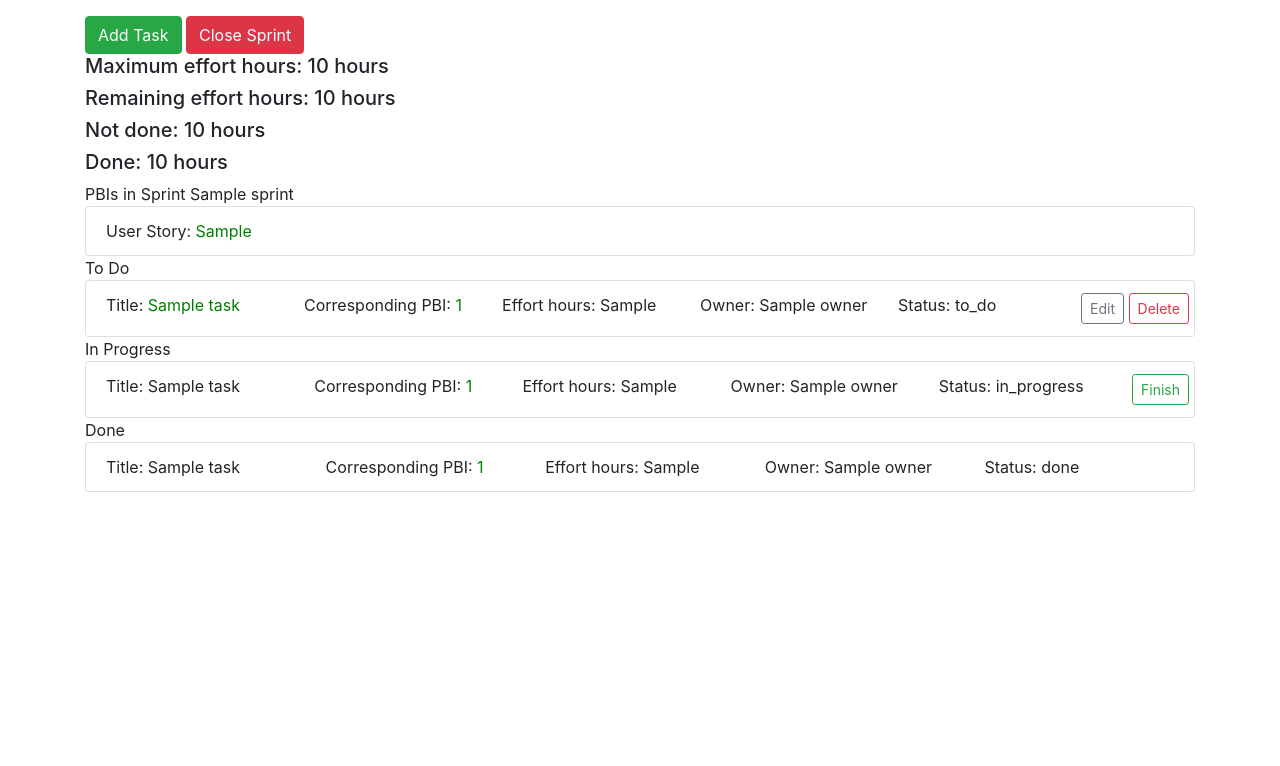
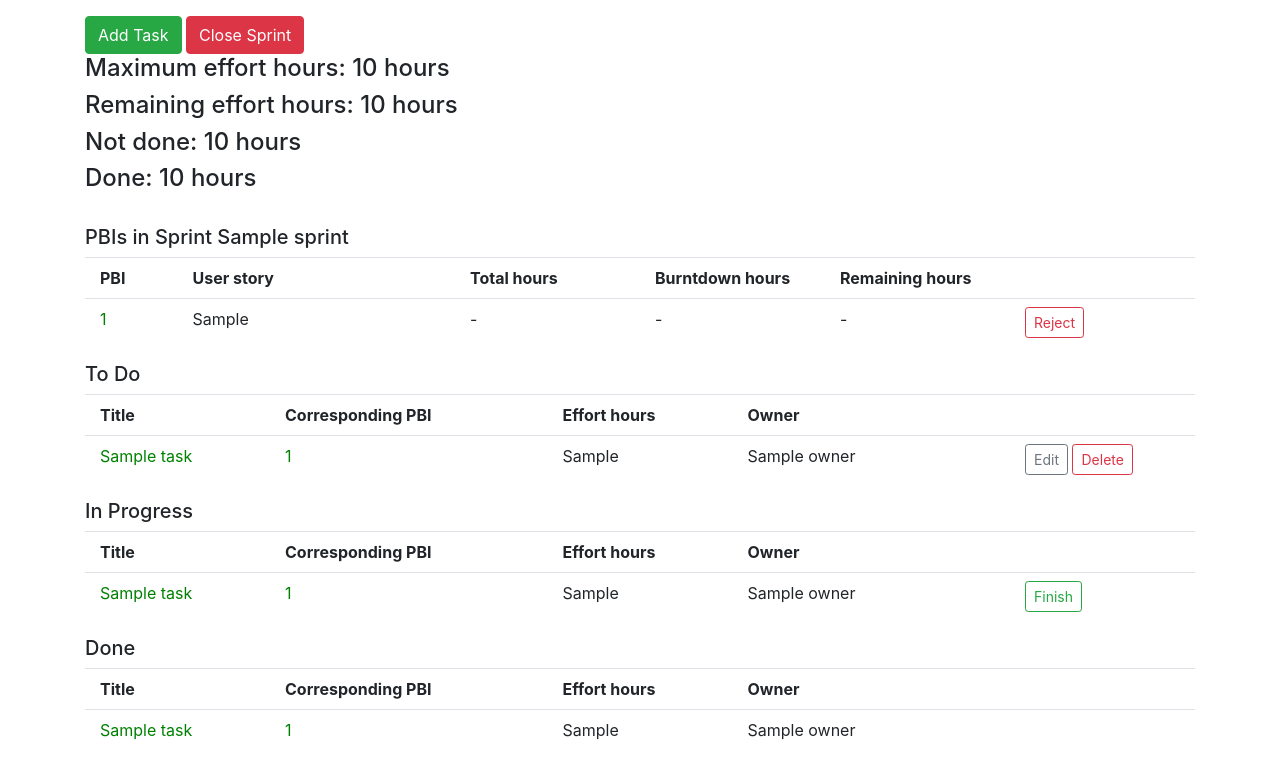
Before and after one commit to andythsu/COMP3297, a Django app: template wolfpack/templates/SprintBacklogDetail.html in a window 1280 px wide. Shown: the part 111-877 px from the top of the page. Before the commit the page ends 603 px from the top, so only its background shows below. Run offline with Django 3.2, Linux system fonts and the light colour scheme; the template is opened without the code that fills it: most values are stand-ins (such as "Sample title", 1, 10 or a date in 2020); some libraries are stand-ins or nearby versions.

Commit message:
Updated SB detail List views

```diff
--- a/wolfpack/templates/SprintBacklogDetail.html
+++ b/wolfpack/templates/SprintBacklogDetail.html
@@ -34,107 +34,177 @@
 {% endif %}
 
 
-<h5>Maximum effort hours: {{sprint.maxHours}} hours</h5>
-<h5>Remaining effort hours: {{remaining}} hours</h5>
-<h5>Not done: {{notdone}} hours</h5>
-<h5>Done: {{done}} hours</h5>
+<h4>Maximum effort hours: {{sprint.maxHours}} hours</h4>
+<h4>Remaining effort hours: {{remaining}} hours</h4>
+<h4>Not done: {{notdone}} hours</h4>
+<h4>Done: {{done}} hours</h4><br />
 
-<ul class='list-group'>
-	PBIs in Sprint {{sprint.name}}
+
+<h5>PBIs in Sprint {{sprint.name}}</h5>
+<div class="col-12 container">
+	<ul class="list-unstyled row">
+		<li class="list-item col-1 border-top py-2">
+            <b>PBI</b>
+        </li>
+		<li class="list-item col-3 border-top py-2">
+            <b>User story</b>
+        </li>
+		<li class="list-item col-2 border-top py-2">
+            <b>Total hours</b>
+        </li>
+		<li class="list-item col-2 border-top py-2">
+            <b>Burntdown hours</b>
+        </li>
+		<li class="list-item col-2 border-top py-2">
+            <b>Remaining hours</b>
+        </li>
+		<li class="list-item col-2 border-top py-2">
+        </li>
 		{% for pbi in pbis %}
-	<li class='list-group-item'>
-		<div class="row">
-			<div class="col-sm">
-				User Story: <a href="{% url 'wolfpack:detail' pro.id pbi.id %}">{{pbi.userStory}}</a>
-			</div>
-		</div>
+		<li class="list-item col-1 border-top py-2">
+            <a href="{% url 'wolfpack:detail' pro.id pbi.id %}">{{pbi.id}}</a>
+        </li>
+		<li class="list-item col-3 border-top py-2">
+            {{pbi.userStory}}
+        </li>
+		<li class="list-item col-2 border-top py-2">
+            -
+			<!--Not yet implemented. Remove this comment if implemented.-->
+        </li>
+		<li class="list-item col-2 border-top py-2">
+            -
+			<!--Not yet implemented. Remove this comment if implemented.-->
+        </li>
+		<li class="list-item col-2 border-top py-2">
+            -
+			<!--Not yet implemented. Remove this comment if implemented.-->
+        </li>
+		<li class="list-item col-2 border-top py-2">
+            <a class='pbi-delete btn btn-outline-danger btn-sm' href="">Reject</a>
+			<!--Not yet implemented. Remove this comment if implemented.-->
 		</li>
 		{% endfor %}
 	</ul>
+</div>
 
 
-<ul class='list-group'>
-    To Do
+
+<h5>To Do</h5>
+<div class="col-12 container">
+	<ul class="list-unstyled row">
+
+			<li class="list-item col-2 border-top py-2">
+                <b>Title</b>
+            </li>
+            <li class="list-item col-3 border-top py-2">
+                <b>Corresponding PBI</b>
+            </li>
+            <li class="list-item col-2 border-top py-2">
+                <b>Effort hours</b>
+            </li>
+            <li class="list-item col-2 border-top py-2">
+                <b>Owner</b>
+            </li>
+            <li class="list-item col-3 border-top py-2">
+            </li>
 		{% for task in tasks %}
-    <li class='list-group-item'>
-        <div class="row">
-            <div class="col-sm">
-                Title: <a href="{% url 'wolfpack:update_t' pro.id sprint.id task.task.id %}">{{task.task.title}}</a>
-            </div>
-            <div class="col-sm">
-                Corresponding PBI: <a href="{% url 'wolfpack:detail' pro.id task.task.pbiId %}">{{task.task.pbiId}}</a>
-            </div>
-            <div class="col-sm">
-                Effort hours: {{task.task.effortHours}}
-            </div>
-            <div class="col-sm">
-                Owner: {{task.task.owner}}
-            </div>
-            <div class="col-sm">
-                Status: to_do
-            </div>
-            <div>
+			<li class="list-item col-2 border-top py-2">
+                <a href="{% url 'wolfpack:update_t' pro.id sprint.id task.task.id %}">{{task.task.title}}</a>
+            </li>
+            <li class="list-item col-3 border-top py-2">
+                <a href="{% url 'wolfpack:detail' pro.id task.task.pbiId %}">{{task.task.pbiId}}</a>
+            </li>
+            <li class="list-item col-2 border-top py-2">
+                {{task.task.effortHours}}
+            </li>
+            <li class="list-item col-2 border-top py-2">
+                {{task.task.owner}}
+            </li>
+			<li class="list-item col-1 border-top py-2">
+            </li>
+            <li class="list-item col-2 border-top py-2">
                 <a class='pbi-edit btn btn-outline-secondary btn-sm' href="{% url 'wolfpack:update_t' pro.id sprint.id task.task.id %}">Edit</a>
 				<a class='pbi-delete btn btn-outline-danger btn-sm' href="{% url 'wolfpack:delete_t' pro.id sprint.id task.task.id %}">Delete</a>
-            </div>
-        </div>
             </li>
 		{% endfor %}
 	</ul>
+</div>
 
-<ul class='list-group'>
-    In Progress
+<h5>In Progress</h5>
+<div class="col-12 container">
+	<ul class="list-unstyled row">
+
+			<li class="list-item col-2 border-top py-2">
+                <b>Title</b>
+            </li>
+            <li class="list-item col-3 border-top py-2">
+                <b>Corresponding PBI</b>
+            </li>
+            <li class="list-item col-2 border-top py-2">
+                <b>Effort hours</b>
+            </li>
+            <li class="list-item col-2 border-top py-2">
+                <b>Owner</b>
+            </li>
+            <li class="list-item col-3 border-top py-2">
+            </li>
 		{% for task in tasks2 %}
-    <li class='list-group-item'>
-        <div class="row">
-            <div class="col-sm">
-                Title: {{task.task.title}}
-            </div>
-            <div class="col-sm">
-                Corresponding PBI: <a href="{% url 'wolfpack:detail' pro.id task.task.pbiId %}">{{task.task.pbiId}}</a>
-            </div>
-            <div class="col-sm">
-                Effort hours: {{task.task.effortHours}}
-            </div>
-            <div class="col-sm">
-                Owner: {{task.task.owner}}
-            </div>
-            <div class="col-sm">
-                Status: in_progress
-            </div>
-            <div>
+			<li class="list-item col-2 border-top py-2">
+                <a href="{% url 'wolfpack:update_t' pro.id sprint.id task.task.id %}">{{task.task.title}}</a>
+            </li>
+            <li class="list-item col-3 border-top py-2">
+                <a href="{% url 'wolfpack:detail' pro.id task.task.pbiId %}">{{task.task.pbiId}}</a>
+            </li>
+            <li class="list-item col-2 border-top py-2">
+                {{task.task.effortHours}}
+            </li>
+            <li class="list-item col-2 border-top py-2">
+                {{task.task.owner}}
+            </li>
+			<li class="list-item col-1 border-top py-2">
+            </li>
+            <li class="list-item col-2 border-top py-2">
                 <a class='pbi-finish btn btn-outline-success btn-sm' href="{% url 'wolfpack:finish_t' pro.id sprint.id task.task.id %}">Finish</a>
-            </div>
-        </div>
             </li>
 		{% endfor %}
 	</ul>
+</div>
 
-<ul class='list-group'>
-    Done
+<h5>Done</h5>
+<div class="col-12 container">
+	<ul class="list-unstyled row">
+
+			<li class="list-item col-2 border-top py-2">
+                <b>Title</b>
+            </li>
+            <li class="list-item col-3 border-top py-2">
+                <b>Corresponding PBI</b>
+            </li>
+            <li class="list-item col-2 border-top py-2">
+                <b>Effort hours</b>
+            </li>
+            <li class="list-item col-2 border-top py-2">
+                <b>Owner</b>
+            </li>
+            <li class="list-item col-3 border-top py-2">
+            </li>
 		{% for task in tasks3 %}
-    <li class='list-group-item'>
-        <div class="row">
-            <div class="col-sm">
-                Title: {{task.task.title}}
-            </div>
-            <div class="col-sm">
-                Corresponding PBI: <a href="{% url 'wolfpack:detail' pro.id task.task.pbiId %}">{{task.task.pbiId}}</a>
-            </div>
-            <div class="col-sm">
-                Effort hours: {{task.task.effortHours}}
-            </div>
-            <div class="col-sm">
-                Owner: {{task.task.owner}}
-            </div>
-            <div class="col-sm">
-                Status: done
-            </div>
-        </div>
+			<li class="list-item col-2 border-top py-2">
+                <a href="{% url 'wolfpack:update_t' pro.id sprint.id task.task.id %}">{{task.task.title}}</a>
+            </li>
+            <li class="list-item col-3 border-top py-2">
+                <a href="{% url 'wolfpack:detail' pro.id task.task.pbiId %}">{{task.task.pbiId}}</a>
+            </li>
+            <li class="list-item col-2 border-top py-2">
+                {{task.task.effortHours}}
+            </li>
+            <li class="list-item col-2 border-top py-2">
+                {{task.task.owner}}
+            </li>
+			<li class="list-item col-3 border-top py-2">
             </li>
 		{% endfor %}
 	</ul>
-
-
+</div>
 
 {% include 'partials/footer.html' %}
```
Lines whose indentation alone changed are shown as unchanged.
